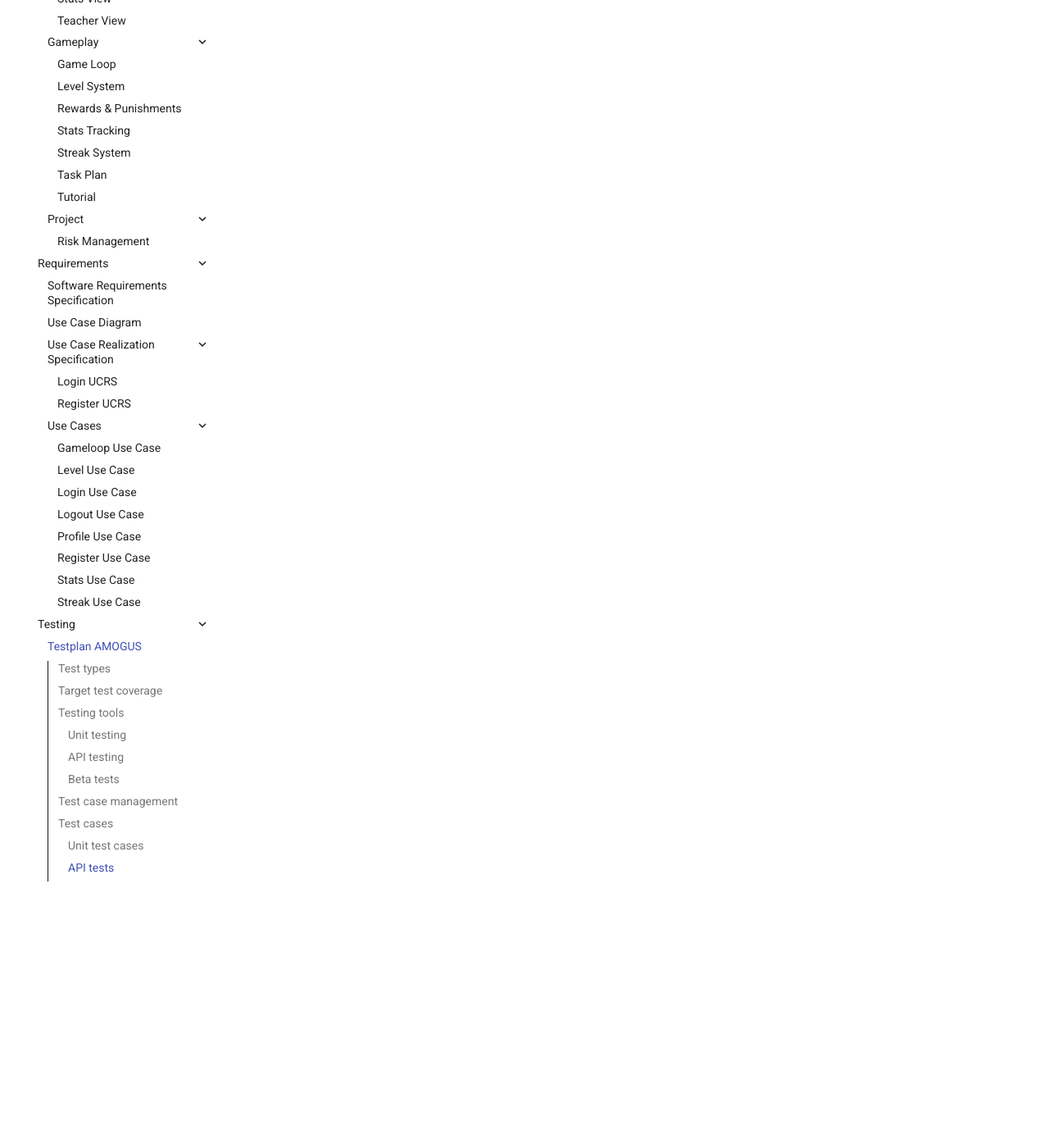
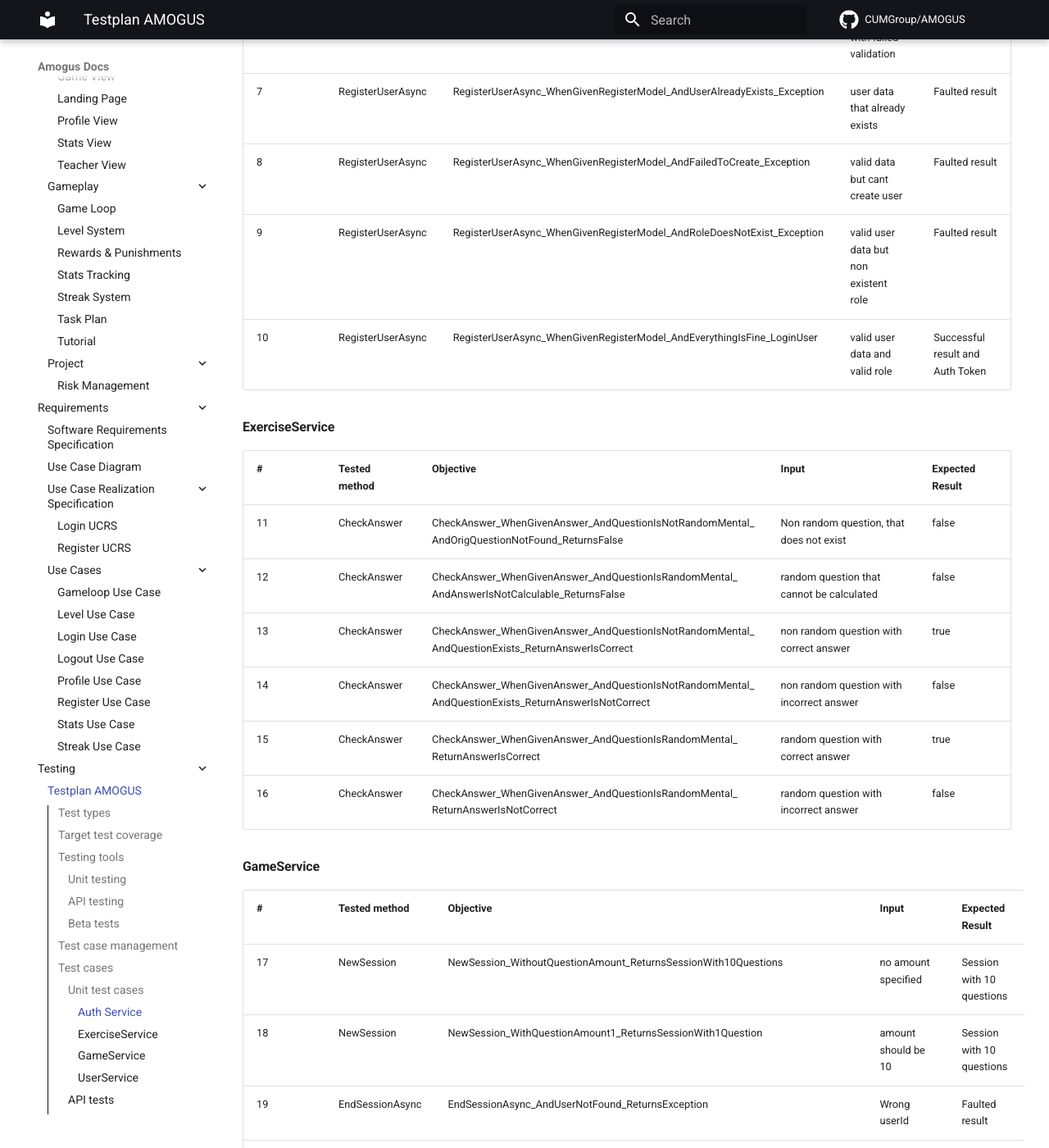
Before and after one commit to CUMGroup/AMOGUS, an MkDocs documentation site: the page built from docs/Developer Docs/Testing/Testplan.md, in a window 1280 px wide and 1400 px high, scrolled down 1737 px. Shown: the whole window at 82% size. Built offline with MkDocs 1.6.1 and Material for MkDocs 9.7.7, drawn with Linux system fonts in a browser that asks for light colours; comment, search, counter and statistics services are not loaded; some of the changed text lies outside the part shown.

Commit message:
Added current Unit Test cases

```diff
--- a/docs/Developer Docs/Testing/Testplan.md
+++ b/docs/Developer Docs/Testing/Testplan.md
@@ -50,11 +50,54 @@ Github Actions will show the amount of tests passed and failed per pull request.
 
 ### Unit test cases
 
+#### Auth Service
+
 | #   | Tested method | Objective | Input | Expected Result |
 | --- | ------------- | --------- | ----- | --------------- |
-| 1   |               |           |       |                 |
+| 1   | CreateRolesAsync | CreateRolesAsync_WhenGivenRoles_CreatesThem | UserRoles class | All Roles correctly created in the RoleManager |
+| 2   | CreateRolesAsync | CreateRolesAsync_WhenGivenRoles_AndRoleAlreadyExists_DoesNotCreateIt | UserRoles class | No roles created in the RoleManager |
+| 3   | LoginUserAsync | LoginUserAsync_WhenGivenUserData_AndEmailWrong_Exception | Wrong email | Faulted result |
+| 4   | LoginUserAsync | LoginUserAsync_WhenGivenUserData_AndPasswordWrong_Exception | Wrong password | Faulted result |
+| 5   | LoginUserAsync | LoginUserAsync_WhenGivenUserData_AndAllCorrect_LoginUser | Correct user data | Successful result and Auth Token |
+| 6   | RegisterUserAsync | RegisterUserAsync_WhenValidationFails_Exception | user data with failed validation | Faulted result |
+| 7   | RegisterUserAsync | RegisterUserAsync_WhenGivenRegisterModel_AndUserAlreadyExists_Exception | user data that already exists | Faulted result |
+| 8   | RegisterUserAsync | RegisterUserAsync_WhenGivenRegisterModel_AndFailedToCreate_Exception | valid data but cant create user | Faulted result |
+| 9   | RegisterUserAsync |  RegisterUserAsync_WhenGivenRegisterModel_AndRoleDoesNotExist_Exception | valid user data but non existent role | Faulted result |
+| 10   | RegisterUserAsync |  RegisterUserAsync_WhenGivenRegisterModel_AndEverythingIsFine_LoginUser | valid user data and valid role | Successful result and Auth Token |
 
+#### ExerciseService
 
+| #   | Tested method | Objective | Input | Expected Result |
+| --- | ------------- | --------- | ----- | --------------- |
+| 11   | CheckAnswer | CheckAnswer_WhenGivenAnswer_AndQuestionIsNotRandomMental_<br>AndOrigQuestionNotFound_ReturnsFalse | Non random question, that does not exist | false |
+| 12   | CheckAnswer | CheckAnswer_WhenGivenAnswer_AndQuestionIsRandomMental_<br>AndAnswerIsNotCalculable_ReturnsFalse | random question that cannot be calculated | false |
+| 13   | CheckAnswer | CheckAnswer_WhenGivenAnswer_AndQuestionIsNotRandomMental_<br>AndQuestionExists_ReturnAnswerIsCorrect | non random question with correct answer | true |
+| 14   | CheckAnswer | CheckAnswer_WhenGivenAnswer_AndQuestionIsNotRandomMental_<br>AndQuestionExists_ReturnAnswerIsNotCorrect | non random question with incorrect answer | false |
+| 15   | CheckAnswer | CheckAnswer_WhenGivenAnswer_AndQuestionIsRandomMental_<br>ReturnAnswerIsCorrect | random question with correct answer | true |
+| 16   | CheckAnswer | CheckAnswer_WhenGivenAnswer_AndQuestionIsRandomMental_<br>ReturnAnswerIsNotCorrect | random question with incorrect answer | false |
+
+#### GameService
+
+| #   | Tested method | Objective | Input | Expected Result |
+| --- | ------------- | --------- | ----- | --------------- |
+| 17   | NewSession | NewSession_WithoutQuestionAmount_ReturnsSessionWith10Questions | no amount specified | Session with 10 questions |
+| 18  | NewSession | NewSession_WithQuestionAmount1_ReturnsSessionWith1Question | amount should be 10 | Session with 10 questions |
+| 19   | EndSessionAsync | EndSessionAsync_AndUserNotFound_ReturnsException | Wrong userId | Faulted result |
+| 20   | EndSessionAsync | EndSessionAsync_AndUserFound_AndValidationFails_ReturnsException | non valid session model | Faulted result |
+| 21   | EndSessionAsync | EndSessionAsync_AndUserFound_AndSessionValid_ButDbNotAffected_ReturnsFaulted | Session cannot be saved | Faulted result |
+| 22   | EndSessionAsync | EndSessionAsync_AndUserFound_AndSessionValid_AndDbAffected_ReturnsSuccess | session can be saves | Successful result |
+
+#### UserService
+
+| #   | Tested method | Objective | Input | Expected Result |
+| --- | ------------- | --------- | ----- | --------------- |
+| 23   | GetUserAsync | GetUserAsync_WhenGivenAUserId_AndNoUserWithThatIdExists_Exception | wrong userId | Faulted result |
+| 24  | GetUserAsync | GetUserAsync_WhenGivenAUserId_AndUserWithThatIdExists_ReturnsUser | valid userid | Successful result and user |
+| 25   | IsInRoleAsync | IsInRoleAsync_WhenGivenAUserId_AndRole_AndUserNotInRole_ReturnsFalse | userId not in role | false |
+| 26   | IsInRoleAsync | IsInRoleAsync_WhenGivenAUserId_AndRole_AndUserInRole_ReturnsTrue | userId in role | true |
+| 27   | DeleteUserAsync | DeleteUserAsync_WhenGivenAUserId_AndUserNotFound_ReturnsFaulted | wrong userId | Faulted result |
+| 28   | DeleteUserAsync | DeleteUserAsync_WhenGivenAUserId_AndUserManagerCantDelete_Exception | valid userId but userManager cannot delete | Faulted result |
+| 29   | DeleteUserAsync | DeleteUserAsync_WhenGivenAUserId_AndEverythingIsFine_ReturnTrue | valid userId | Successful result and user is deleted |
 
 ### API tests
 
```
